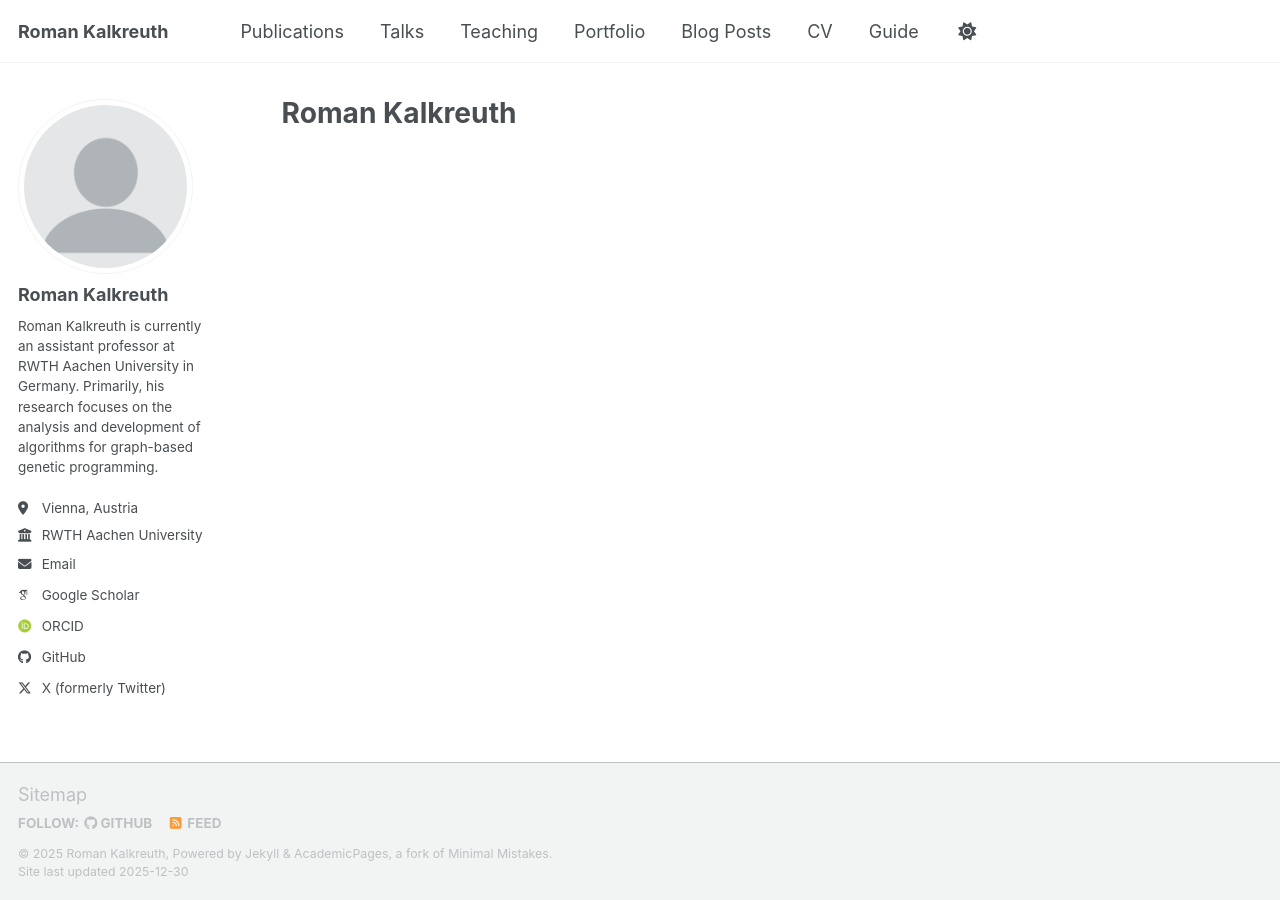
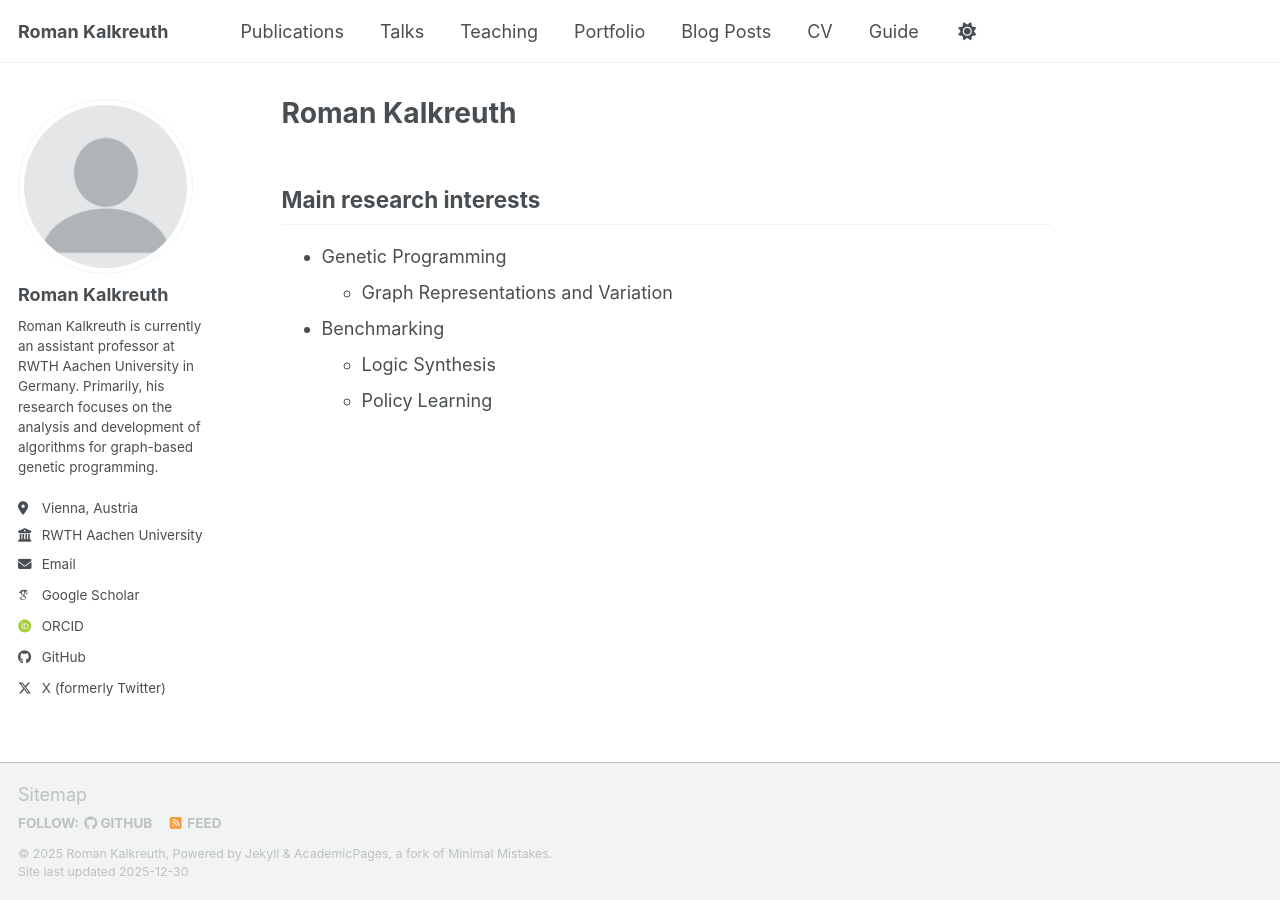
Before and after one commit to RomanKalkreuth/romankalkreuth.github.io, a Jekyll site: the page built from _pages/about.md, in a window 1280 px wide. Built offline with Jekyll 4.4.1, drawn with Linux system fonts in a browser that asks for light colours; some web fonts are replaced; a script bundle is joined from its source files by our own code; library files that are not in the unit come from our copies.

Commit message:
Update about.md

```diff
--- a/_pages/about.md
+++ b/_pages/about.md
@@ -6,3 +6,12 @@ redirect_from:
   - /about/
   - /about.html
 ---
+
+
+## Main research interests
+
+* Genetic Programming
+  * Graph Representations and Variation
+* Benchmarking
+  * Logic Synthesis
+  * Policy Learning
```
